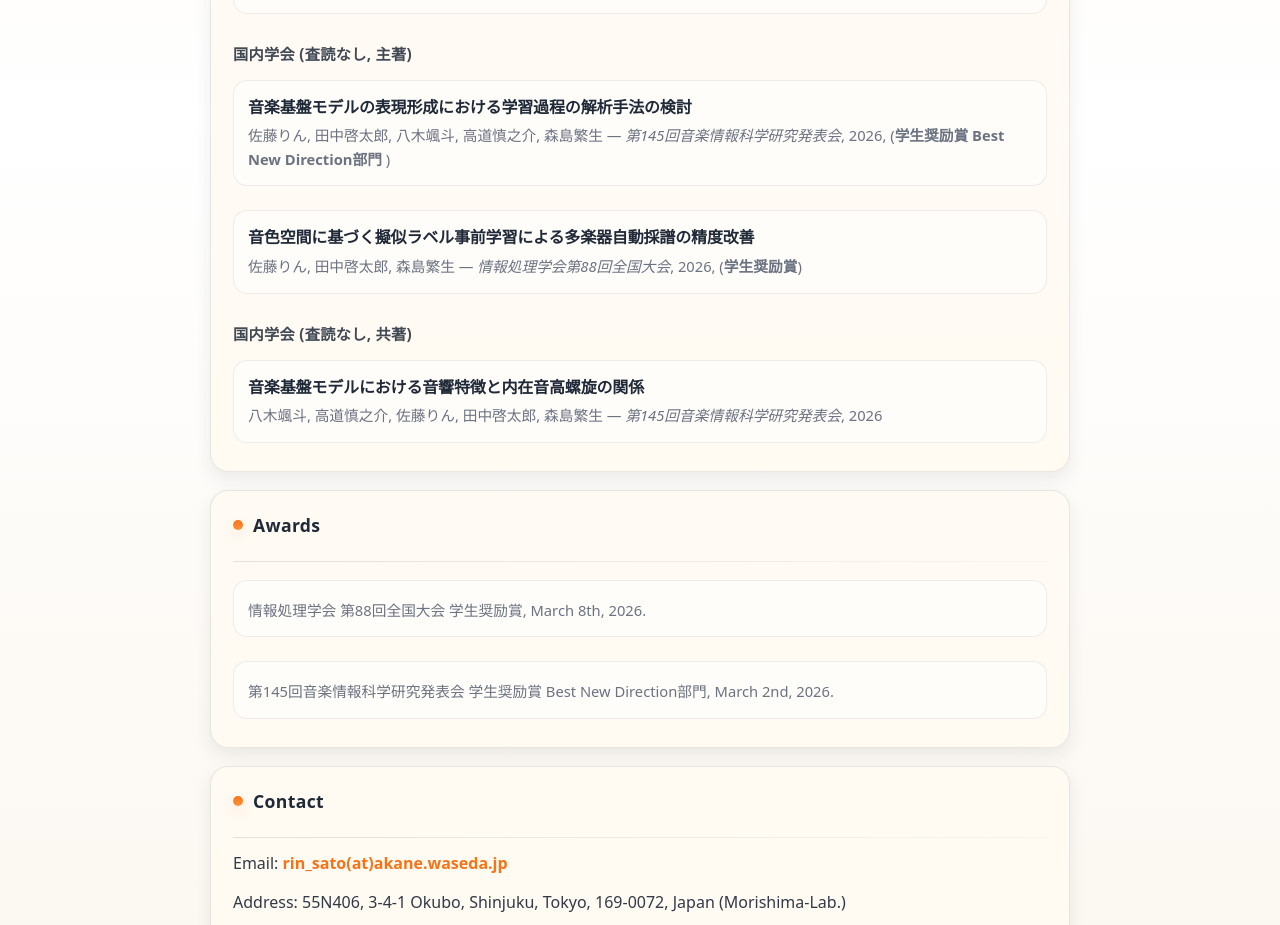
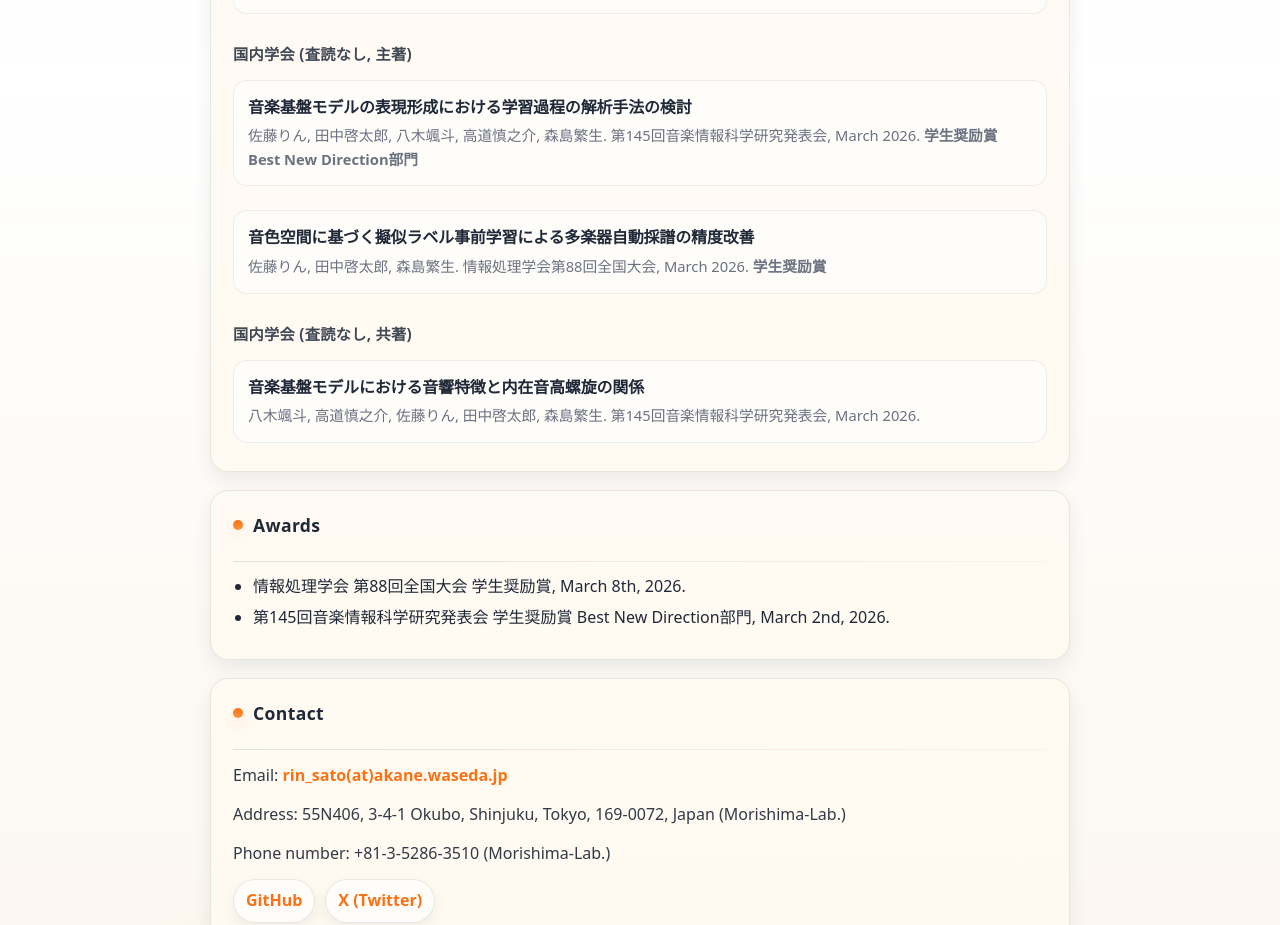
Before and after one commit to stearicacid/stearicacid.github.io, a React (Vite) app: page / in a window 1280 px wide. Shown: the part 720-1645 px from the top of the page. Built offline with nearby package versions, Linux system fonts and the light colour scheme.

Commit message:
Refactor publication data structure and enhance awards list styling

```diff
--- a/src/App.tsx
+++ b/src/App.tsx
@@ -20,12 +20,12 @@ function PublicationsList(props: { items: typeof publications }) {
         <li key={`${pub.title}-${idx}`} className="pub-item">
           <div className="pub-title">{pub.title}</div>
           <div className="pub-meta">
-            {pub.authors} — <em>{pub.venue}</em>, {pub.date}
-            {pub.award && (
-              <>
-                , (<strong>{pub.award}</strong>)
-              </>
-            )}
+            {pub.authors}. {pub.venue},{" "}
+            {pub.month && pub.year
+              ? `${pub.month} ${pub.year}`
+              : pub.date || pub.year}
+            .
+            {pub.award && <> <strong>{pub.award}</strong></>}
           </div>
           {pub.links && pub.links.length > 0 && (
             <div className="pub-links">
@@ -44,13 +44,9 @@ function PublicationsList(props: { items: typeof publications }) {
 
 function AwardsList() {
   return (
-    <ul className="pub-list">
+    <ul className="awards-list">
       {awards.map((award, idx) => (
-        <li key={`${award.title}-${idx}`} className="pub-item">
-          <div className="pub-meta">
-            {award.title}, {award.date}.
-          </div>
-        </li>
+        <li key={`${award.title}-${idx}`}>{award.title}, {award.date}.</li>
       ))}
     </ul>
   );
--- a/src/data.ts
+++ b/src/data.ts
@@ -23,7 +23,9 @@ export type Publication = {
   title: string;
   authors: string;
   venue: string;
-  date: string;
+  month?: string;
+  year: number;
+  date?: string;
   award?: string;
   links?: { label: string; url: string }[];
 };
@@ -51,7 +53,8 @@ export const publications: Publication[] = [
     title: "Timbre-Based Pretraining with Pseudo-Labels for Multi-Instrument Automatic Music Transcription",
     authors: "Rin Sato, Keitaro Tanaka, Shigeo Morishima",
     venue: "ICASSP",
-    date: "2026",
+    month: "May",
+    year: 2026,
     links: [
       { label: "Code", url: "https://github.com/stearicacid/timbre-based-pretraining" },
     ],
@@ -62,7 +65,8 @@ export const publications: Publication[] = [
     title: "音楽基盤モデルの表現形成における学習過程の解析手法の検討",
     authors: "佐藤りん, 田中啓太郎, 八木颯斗, 高道慎之介, 森島繁生",
     venue: "第145回音楽情報科学研究発表会",
-    date: "2026",
+    month: "March",
+    year: 2026,
     award: "学生奨励賞 Best New Direction部門 ",
   },
   {
@@ -71,7 +75,8 @@ export const publications: Publication[] = [
     title: "音楽基盤モデルにおける音響特徴と内在音高螺旋の関係",
     authors: "八木颯斗, 高道慎之介, 佐藤りん, 田中啓太郎, 森島繁生",
     venue: "第145回音楽情報科学研究発表会",
-    date: "2026",
+    month: "March",
+    year: 2026,
   },
   {
     category: "Domestic",
@@ -79,7 +84,8 @@ export const publications: Publication[] = [
     title: "音色空間に基づく擬似ラベル事前学習による多楽器自動採譜の精度改善",
     authors: "佐藤りん, 田中啓太郎, 森島繁生",
     venue: "情報処理学会第88回全国大会",
-    date: "2026",
+    month: "March",
+    year: 2026,
     award: "学生奨励賞",
   },
 ];
--- a/src/index.css
+++ b/src/index.css
@@ -290,6 +290,17 @@ li {
   font-size: 0.92rem;
 }
 
+/* ---------- Awards (plain list) ---------- */
+.awards-list {
+  margin: 0;
+  padding-left: 20px;
+}
+
+.awards-list li {
+  margin: 6px 0;
+  line-height: 1.6;
+}
+
 /* ---------- Contact links ---------- */
 .links {
   list-style: none;
```
